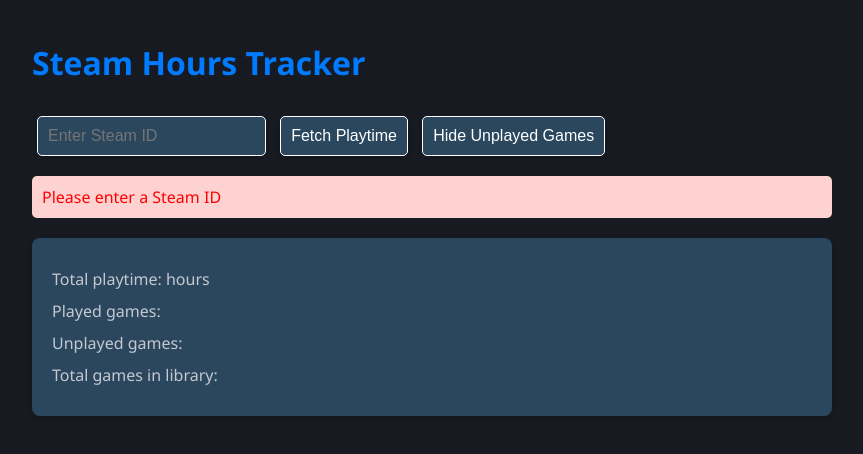
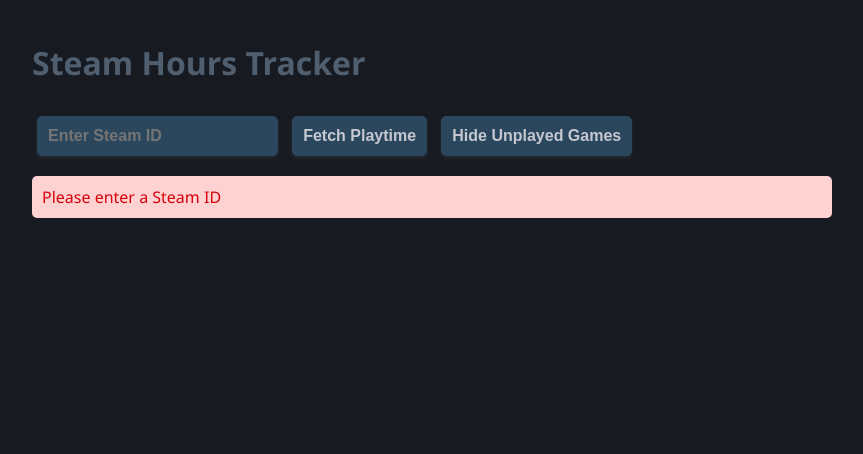
Before and after one commit to JoonasSal/harjoitustyo-steam-hours-tracker, a plain HTML site: page steam-hours-tracker/index.html in a window 1280 px wide. Both pictures are taken after a click on the button "Fetch Playtime". Shown: the whole page, without its empty margins (208-1071 px from the left). Drawn offline with Linux system fonts and the light colour scheme.

Commit message:
nyt alkaa näyttää paremmalta

```diff
--- a/steam-hours-tracker/app.js
+++ b/steam-hours-tracker/app.js
@@ -9,8 +9,14 @@
 async function fetchUserGames() {
     const steamId = document.getElementById('steamIdInput').value;
     const errorContainer = document.getElementById('errorContainer');
+    const statsContainer = document.getElementById('statsContainer');
+    const gamesListElement = document.getElementById('gamesList');
     errorContainer.textContent = '';
     errorContainer.style.display = 'none';
+
+
+    statsContainer.style.display = 'none';
+    gamesListElement.innerHTML = '';
 
     if (!steamId) {
         errorContainer.textContent = 'Please enter a Steam ID';
@@ -22,6 +28,11 @@
         const response = await fetch(`http://localhost:3000/fetchSteamData?steamid=${steamId}`);
         if (!response.ok) throw new Error(`Data fetch failed with status ${response.status}`);
         const data = await response.json();
+
+        if (!data.response.games) {
+            throw new Error('No games found for this Steam ID');
+        }
+
 
         const games = data.response.games.sort((a, b) => b.playtime_forever - a.playtime_forever);
         const totalPlaytime = games.reduce((acc, game) => acc + game.playtime_forever, 0) / 60;
@@ -35,10 +46,13 @@
 
         window.gamesList = games;
         updateGamesList();
+        statsContainer.style.display = 'flex';
     } catch (error) {
         console.error('Error fetching data:', error);
         errorContainer.textContent = `An error occurred: ${error.message}`;
         errorContainer.style.display = 'block';
+        statsContainer.style.display = 'none';
+        gamesListElement.innerHTML = '';
     }
 }
 
--- a/steam-hours-tracker/index.html
+++ b/steam-hours-tracker/index.html
@@ -5,11 +5,6 @@
     <meta name="viewport" content="width=device-width, initial-scale=1.0">
     <title>Steam Hours Tracker</title>
     <link rel="stylesheet" href="style.css">
-    <style>
-        body { font-family: 'Segoe UI', Tahoma, Geneva, Verdana, sans-serif; }
-        .stats-container { margin-top: 20px; }
-        .error-message { color: #ff0000; }
-    </style>
 </head>
 <body>
     <h1>Steam Hours Tracker</h1>
@@ -18,10 +13,10 @@
     <button id="toggleUnplayedButton">Hide Unplayed Games</button>
     <div id="errorContainer" class="error-message"></div>
     <div id="statsContainer" class="stats-container">
-        <div>Total playtime: <span id="totalPlaytime"></span> hours</div>
-        <div>Played games: <span id="playedGamesCount"></span></div>
-        <div>Unplayed games: <span id="unplayedGamesCount"></span></div>
-        <div>Total games in library: <span id="totalGamesCount"></span></div>
+        <div>Total playtime: <span class="stats-label"></span><span id="totalPlaytime" class="stats-value"></span> hours</div>
+        <div>Played games: <span class="stats-label"></span><span id="playedGamesCount" class="stats-value"></span></div>
+        <div>Unplayed games: <span class="stats-label"></span><span id="unplayedGamesCount" class="stats-value"></span></div>
+        <div>Total games in library: <span class="stats-label"></span><span id="totalGamesCount" class="stats-value"></span></div>
     </div>
     <ul id="gamesList"></ul>
 
--- a/steam-hours-tracker/style.css
+++ b/steam-hours-tracker/style.css
@@ -8,22 +8,23 @@
   }
 
   h1 {
-    color: #007BFF;
+    color: #4f5f70;
   }
 
   input[type="text"], button {
     font-size: 16px;
+    font-weight: bold;
     padding: 10px;
     margin: 10px 5px;
     background-color: #2a475e;
-    border: 1px solid #ffffff;
+    border: 1px solid #2a475e;
     border-radius: 5px;
-    box-shadow: 0 2px 4px rgba(0,0,0,0.2);
+    box-shadow: 0 2px 4px rgba(110, 110, 114, 0.2);
   }
 
   button {
     background-color: #2a475e;
-    color: white;
+    color: #c6c8d0;
     cursor: pointer;
   }
 
@@ -41,11 +42,14 @@
   }
 
   .stats-container {
+    display: none;
+    justify-content: space-between;
     background-color: #2a475e;
     padding: 20px;
     margin: 20px 0;
     border-radius: 8px;
     box-shadow: 0 2px 4px rgba(0,0,0,0.2);
+    font-weight: bold;
   }
 
   .stats-container div {
```
Also changed, not shown: steam-hours-tracker/unplayedGames.js (added).
